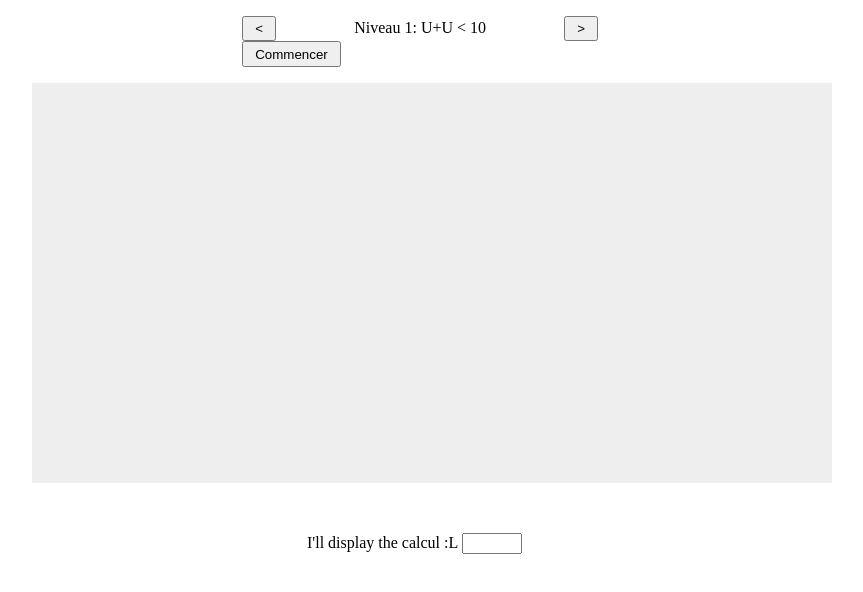
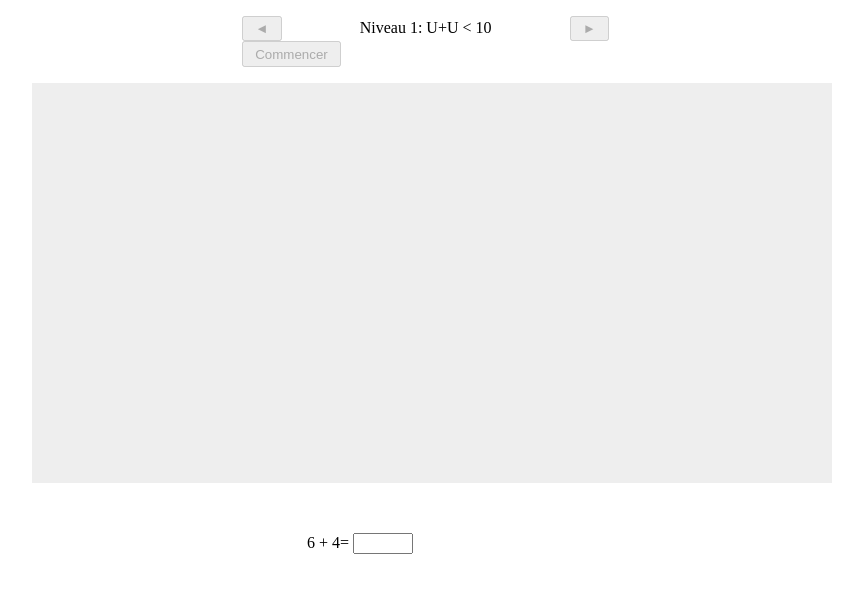
Before and after one commit to Curlybear/JS-School, a plain HTML site: page calcul.html in a window 1280 px wide. Both pictures are taken after a click on the button "Commencer". Shown: the whole page, without its empty margins (208-1071 px from the left). Drawn offline with nearby package versions, Linux system fonts and the light colour scheme.

Commit message:
More buttons + disable them sometimes

```diff
--- a/calcul.html
+++ b/calcul.html
@@ -7,16 +7,16 @@
     <body>
         <div class="content">
         <div id="niveau">
-            <button id="prevNiv"><</button>
+            <button id="prevNiv">◄</button>
             <p id="textNiveau">Niveau 0: FIXME</p>
-            <button id="nextNiv">></button>
+            <button id="nextNiv">►</button>
             <br>
             <button id="btnStart">Commencer</button>
         </div>
         <div id="jeu">
             <canvas id="canvas"></canvas>
             <div id="calcul">
-                <p id="displayCalcul">I'll display the calcul :L</p>
+                <p id="displayCalcul">--------</p>
                 <input id="fieldAnwser" type="number" name="reponse">
             </div>
         </div>
--- a/js/calcul.js
+++ b/js/calcul.js
@@ -131,6 +131,7 @@ window.addEventListener('load',initEventHandler,false);
 // Initialisation des handlers d'evenements
 function initEventHandler() {
     refreshLevel();
+    lockGame();
 
     $('#prevNiv').click( function(e) {
         if (currentLevel > 1) {
@@ -145,10 +146,31 @@ function initEventHandler() {
             refreshLevel();
         }
     });
+
+    $('#btnStart').click( function(e) {
+        unlockGame();
+    });
 }
 
 function refreshLevel(){
     $('#textNiveau').html(levels[currentLevel-1]);
+}
+
+function lockGame(){
+    $('#prevNiv').prop('disabled', false);
+    $('#nextNiv').prop('disabled', false);
+    $('#btnStart').prop('disabled', false);
+    $('#fieldAnwser').prop('disabled', true);
+    $('#displayCalcul').html("--------");
+}
+
+function unlockGame(){
+    $('#prevNiv').prop('disabled', true);
+    $('#nextNiv').prop('disabled', true);
+    $('#btnStart').prop('disabled', true);
+    $('#fieldAnwser').prop('disabled', false);
+    currentCalcul = getCalcul(currentLevel);
+    $('#displayCalcul').html(currentCalcul.operande1 + " " + currentCalcul.operateur + " " + currentCalcul.operande2 + "=");
 }
 
 function getCalcul(niveau) {
```
